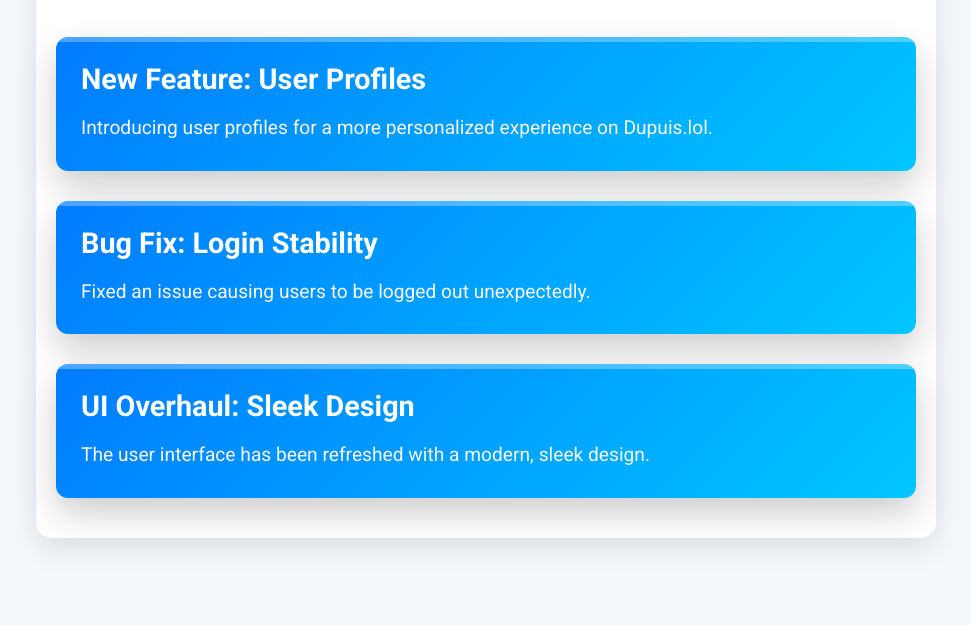
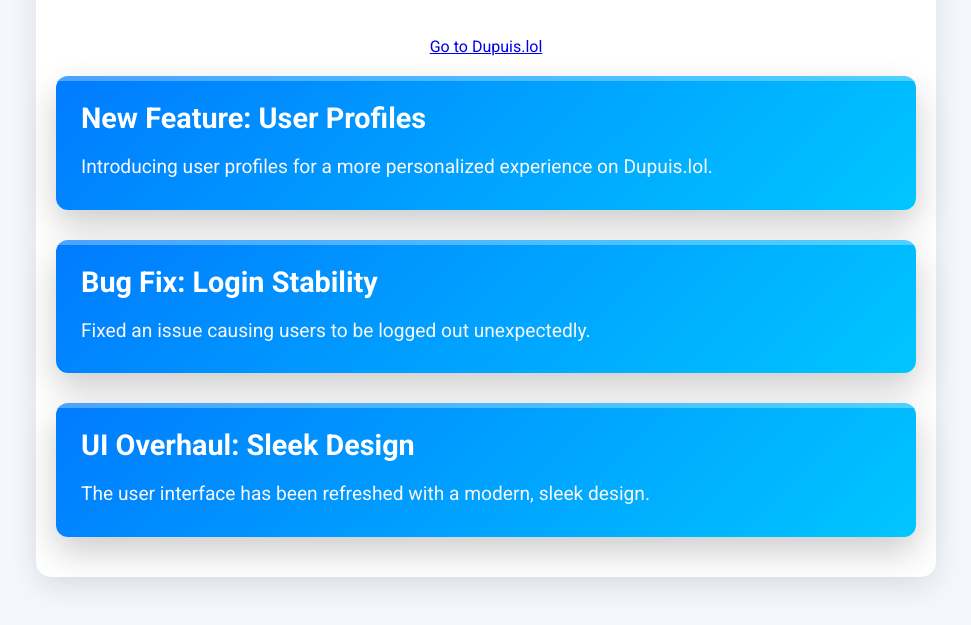
Before and after one commit to 1dupuis/info, a plain HTML site: page index.html in a window 1280 px wide. Shown: the part 143-768 px from the top of the page, without its empty margins (154-1125 px from the left). Drawn offline with Linux system fonts and the light colour scheme.

Commit message:
Update index.html

```diff
--- a/index.html
+++ b/index.html
@@ -14,6 +14,7 @@
         <header>
             <h1>Development Updates</h1>
             <p>Discover the latest features and improvements under development for Dupuis.lol.</p>
+            <a href="https://dupuis.lol" class="main-site-button">Go to Dupuis.lol</a>
         </header>
         <main id="updates-container">
             <!-- Dynamic update elements will be inserted here -->
```
